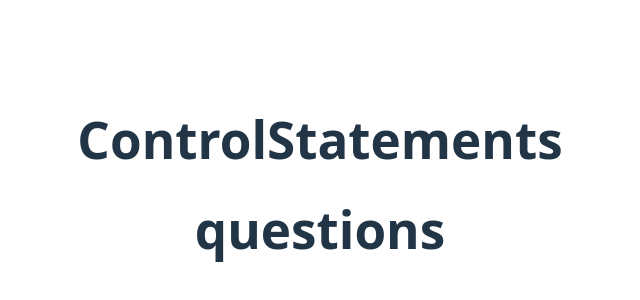
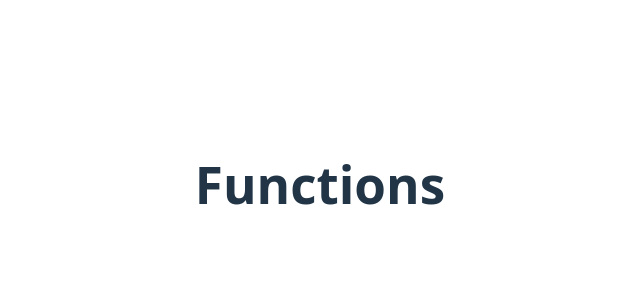
Before and after one commit to kuldeeepkumar/Training, a React (Vite) app: page / in a window 1280 px wide. Shown: the part 216-516 px from the top of the page, without its empty margins (320-960 px from the left). Built offline with nearby package versions, Linux system fonts and the light colour scheme.

Commit message:
exercise3 id done

```diff
--- a/src/App.jsx
+++ b/src/App.jsx
@@ -9,8 +9,8 @@ function App() {
   return (
     <>
     {/* <Exercise1/> */}
-     <Exercise2/>
-    {/* <Exercise3/> */}
+     {/* <Exercise2/>  */}
+     <Exercise3/>
     {/* <Exercise4/>  */}
     {/* <Exercise5/> */}
     </>
```
